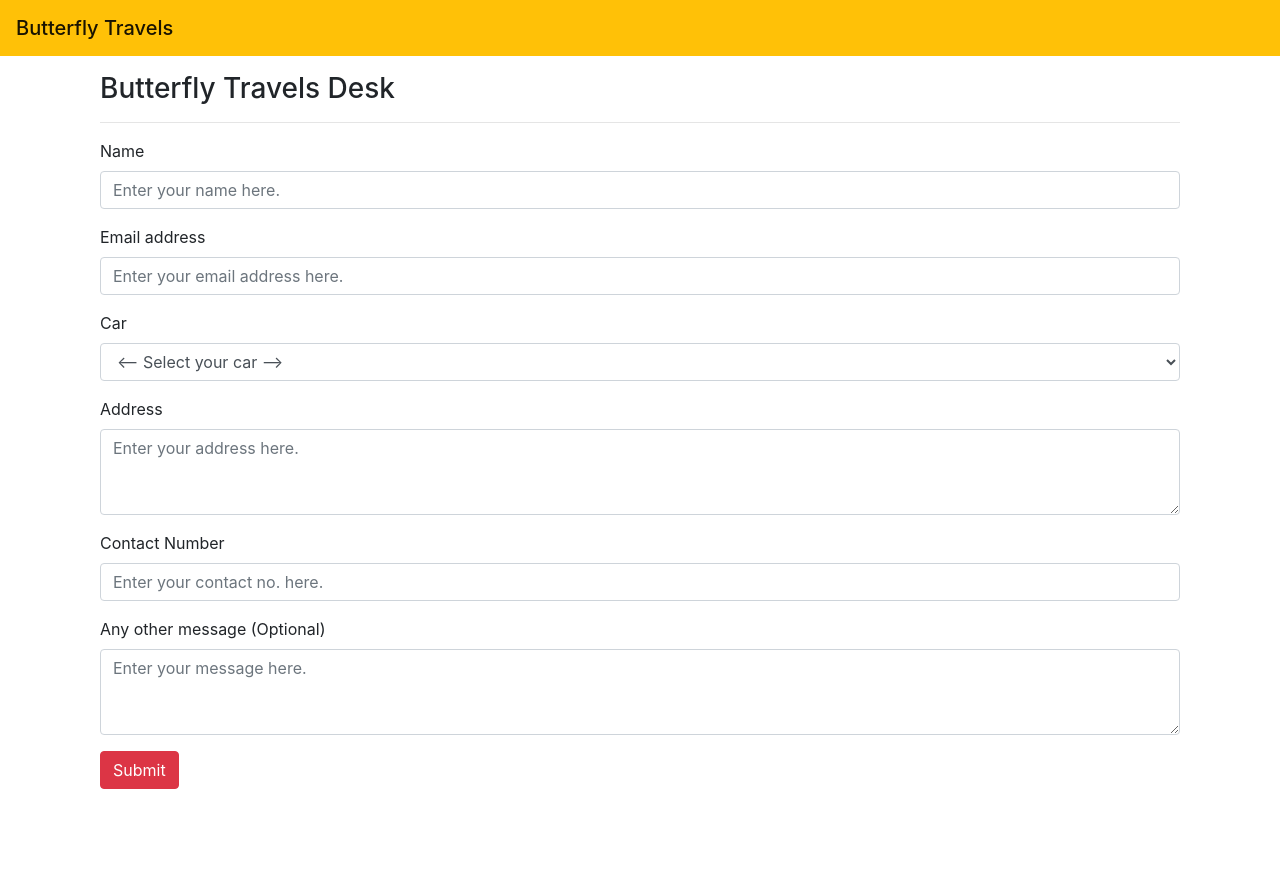
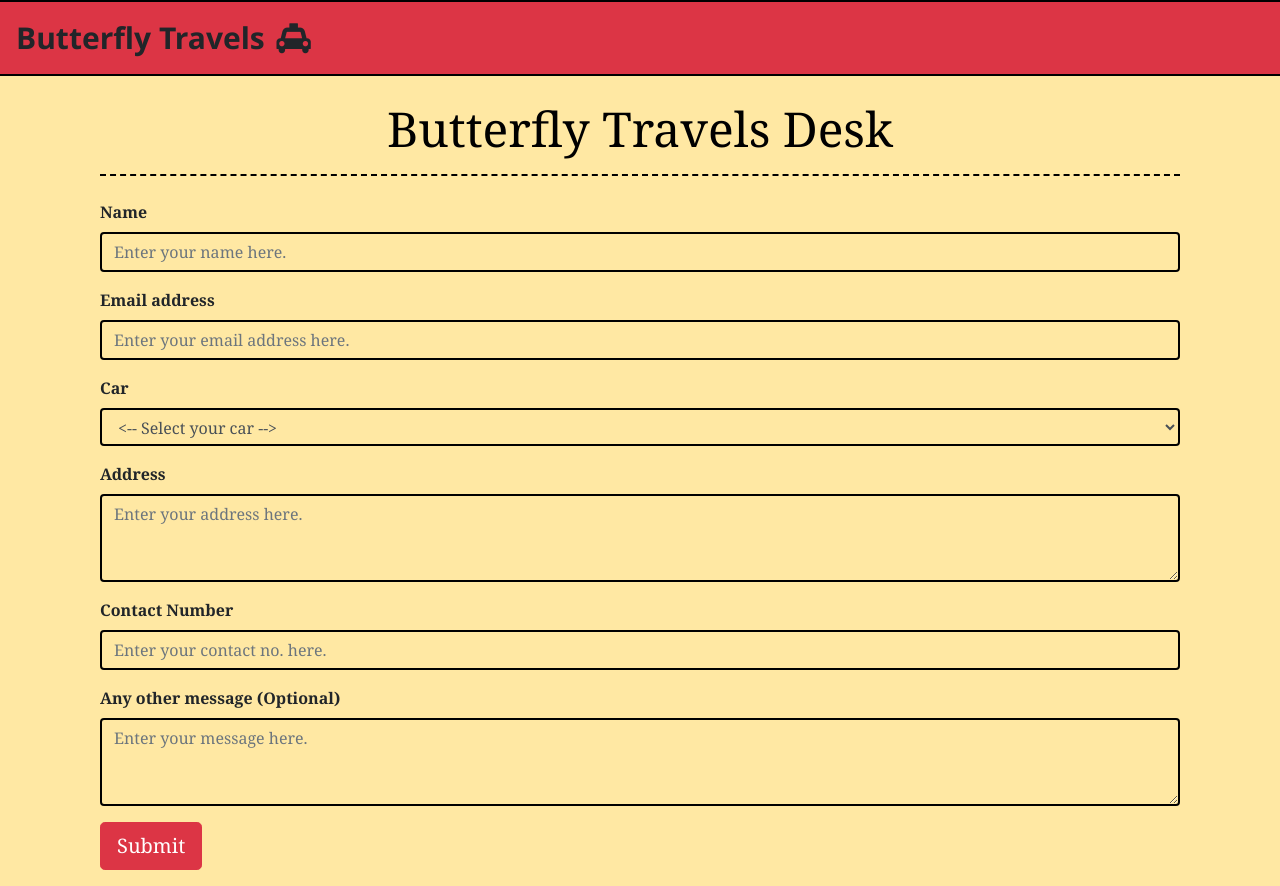
Before and after one commit to AishwaryaAtWork/Butterfly-Travels, a plain HTML site: page index.html in a window 1280 px wide. Before the commit the page ends 805 px from the top, so only its background shows below. Drawn offline with nearby package versions, Linux system fonts and the light colour scheme.

Commit message:
Attached external css file and add icon

```diff
--- a/index.html
+++ b/index.html
@@ -9,15 +9,22 @@
     <!-- Bootstrap CSS -->
     <link rel="stylesheet" href="https://cdn.jsdelivr.net/npm/bootstrap@4.0.0/dist/css/bootstrap.min.css"
         integrity="sha384-Gn5384xqQ1aoWXA+058RXPxPg6fy4IWvTNh0E263XmFcJlSAwiGgFAW/dAiS6JXm" crossorigin="anonymous">
+    <link rel="stylesheet" href="https://cdnjs.cloudflare.com/ajax/libs/font-awesome/4.7.0/css/font-awesome.min.css">
+
+    <!-- Optional css  -->
+    <link rel="stylesheet" href="stylesheet.css">
 
     <title>Butterfly Travels</title>
 </head>
 
-<body>
+<body class="background">
 
     <!-- Navbar here -->
-    <nav class="navbar navbar-light bg-warning sticky-top">
-        <span class="navbar-brand mb-0 h1">Butterfly Travels</span>
+    <nav class="navbar navbar-light bg-danger sticky-top">
+        <a class="navbar-brand navbar-brand mb-0 h1" id="logo">
+            Butterfly Travels <i class="d-inline-block align-top fa fa-taxi mx-1 my-2"></i>
+          </a>
+
     </nav>
 
     <!-- Alert box here -->
@@ -27,8 +34,8 @@
     <div class="container my-3">
 
         <!-- Heading section  -->
-        <div class="container my-3">
-            <h3 class="my-3">Butterfly Travels Desk </h3>
+        <div class="container my-4">
+            <h2 class="my-3">Butterfly Travels Desk </h2>
             <hr>
         </div>
 
@@ -38,21 +45,22 @@
                 <!-- Name section  -->
                 <div class="form-group">
                     <label for="name">Name</label>
-                    <input type="text" class="form-control" id="name" placeholder="Enter your name here.">
+                    <input type="text" class="form-control input" id="name" placeholder="Enter your name here.">
                     <div class="invalid-feedback">Please provide a valid name with alphabets only.</div>
                 </div>
 
                 <!-- Email section  -->
                 <div class="form-group">
                     <label for="email">Email address</label>
-                    <input type="text" class="form-control" id="email" placeholder="Enter your email address here.">
+                    <input type="text" class="form-control input" id="email"
+                        placeholder="Enter your email address here.">
                     <div class="invalid-feedback">Please provide a valid email address.</div>
                 </div>
 
                 <!-- Car section  -->
                 <div class="form-group">
                     <label for="car">Car</label>
-                    <select class="form-control" id="car">
+                    <select class="form-control input" id="car">
                         <option>
                             <-- Select your car -->
                         </option>
@@ -66,25 +74,27 @@
                 <!-- Address section  -->
                 <div class="form-group">
                     <label for="address">Address</label>
-                    <textarea class="form-control" id="address" rows="3"
+                    <textarea class="form-control input" id="address" rows="3"
                         placeholder="Enter your address here."></textarea>
                 </div>
 
                 <!-- Contact no. section -->
                 <div class="form-group">
                     <label for="contact">Contact Number</label>
-                    <input type="text" class="form-control" id="contact" placeholder="Enter your contact no. here.">
+                    <input type="text" class="form-control input" id="contact"
+                        placeholder="Enter your contact no. here.">
                     <div class="invalid-feedback">Your contact number must be 10 digits long.</div>
                 </div>
 
                 <!-- Message section  -->
                 <div class="form-group">
                     <label for="msg">Any other message (Optional)</label>
-                    <textarea class="form-control" id="msg" rows="3" placeholder="Enter your message here."></textarea>
+                    <textarea class="form-control input" id="msg" rows="3"
+                        placeholder="Enter your message here."></textarea>
                 </div>
 
                 <!-- Submit button  -->
-                <button type="button" class="btn btn-danger" id="submit">Submit</button>
+                <button type="button" class="btn btn-danger btn-lg" id="submit">Submit</button>
             </form>
         </div>
     </div>
--- /dev/null
+++ b/stylesheet.css
@@ -0,0 +1,26 @@
+.background {
+    background-color: rgba(255, 193, 7, 0.37);
+    font-family:  Georgia, 'Times New Roman', Times, serif;
+    font-weight: 600;
+}
+h2{
+    font-size: xxx-large;
+    text-align: center;
+    color: black;
+}
+.input{
+    background-color: rgb(255 232 163);
+    border: 2px solid black;
+}
+hr{
+    border-top: 2px dashed black;
+}
+#logo{
+    font-size: 30px;
+    font-family: 'Segoe UI', Tahoma, Geneva, Verdana, sans-serif;
+    font-weight: 700;
+}
+.navbar{
+    border-bottom: black 2px solid;
+    border-top: 2px solid black;
+}
```
